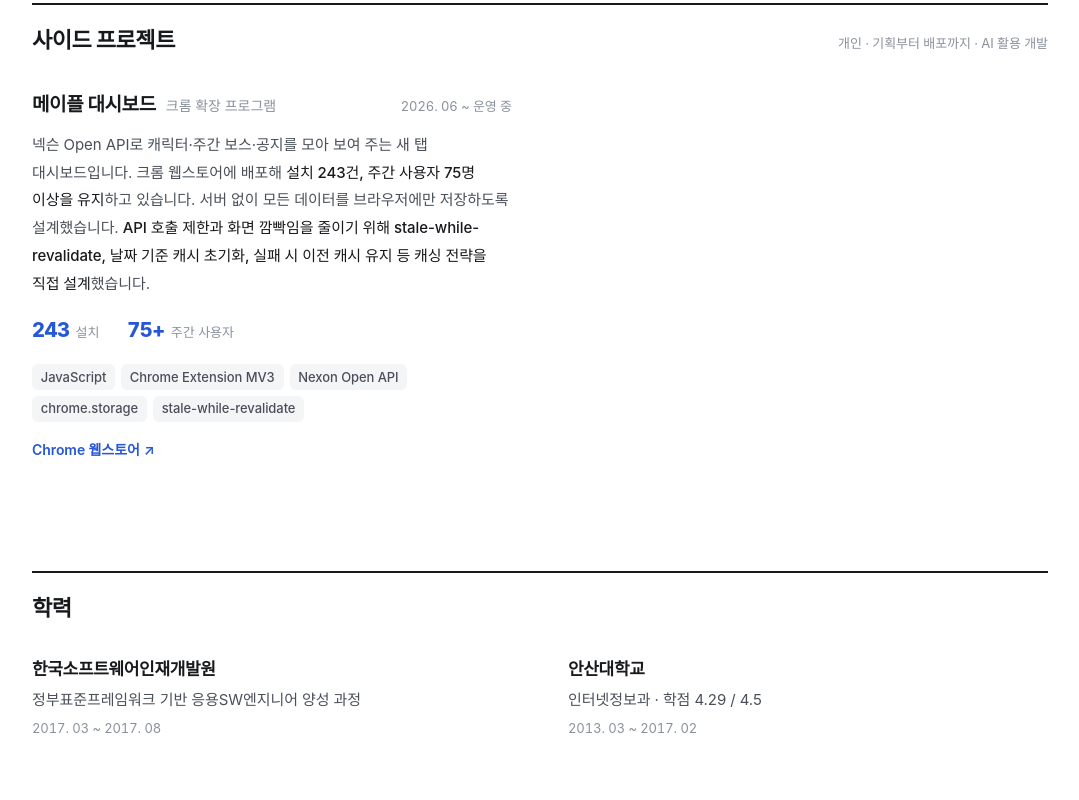
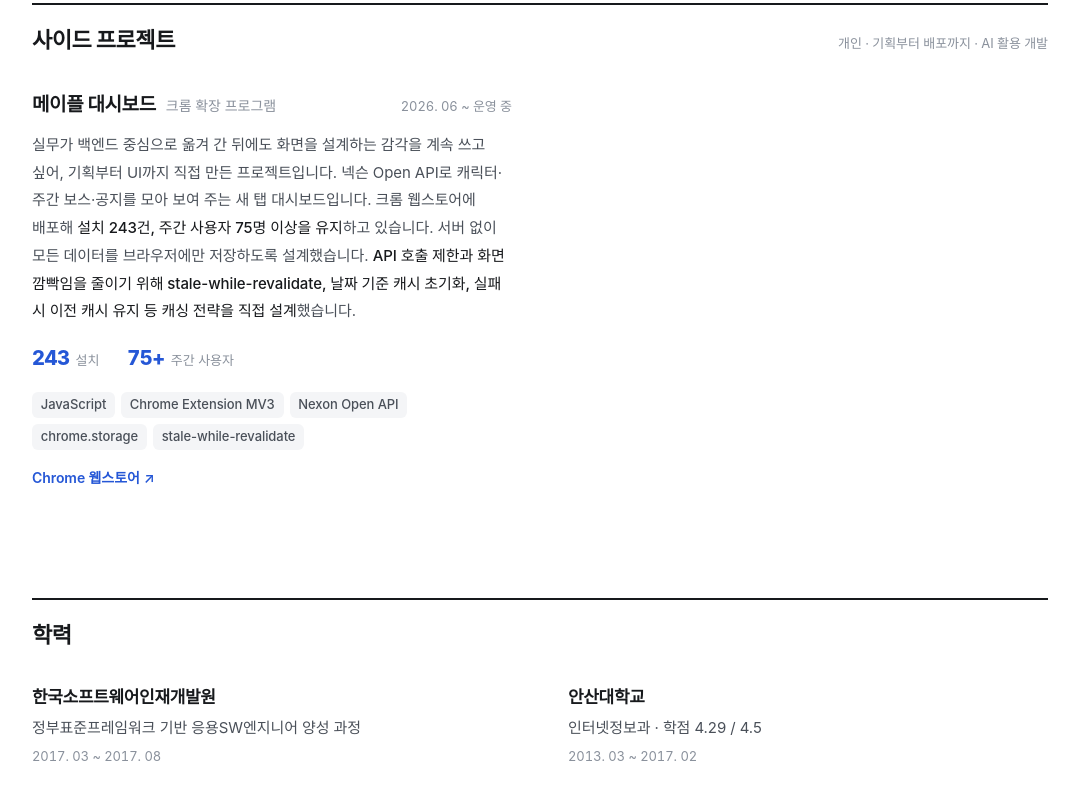
Before and after one commit to kimdonggeol/kimdonggeol.github.io, a plain HTML site: page index.html in a window 1280 px wide. Shown: the part 6316-7116 px from the top of the page, without its empty margins (100-1179 px from the left). Drawn offline with Linux system fonts and the light colour scheme; a web font is replaced by a local one.

Commit message:
Update resume
Co-Authored-By: Claude Opus 5.5 <noreply@anthropic.com>

```diff
--- a/index.html
+++ b/index.html
@@ -707,7 +707,7 @@
       <article class="card">
         <div class="card-head"><h4>메이플 대시보드</h4><span class="sub">크롬 확장 프로그램</span><span class="when">2026. 06 ~ 운영 중</span></div>
         <div class="key">
-          <p>넥슨 Open API로 캐릭터·주간 보스·공지를 모아 보여 주는 새 탭 대시보드입니다. 크롬 웹스토어에 배포해 <strong>설치 243건, 주간 사용자 75명 이상을 유지</strong>하고 있습니다. 서버 없이 모든 데이터를 브라우저에만 저장하도록 설계했습니다. <strong>API 호출 제한과 화면 깜빡임을 줄이기 위해 stale-while-revalidate, 날짜 기준 캐시 초기화, 실패 시 이전 캐시 유지 등 캐싱 전략을 직접 설계</strong>했습니다.</p>
+          <p>실무가 백엔드 중심으로 옮겨 간 뒤에도 화면을 설계하는 감각을 계속 쓰고 싶어, 기획부터 UI까지 직접 만든 프로젝트입니다. 넥슨 Open API로 캐릭터·주간 보스·공지를 모아 보여 주는 새 탭 대시보드입니다. 크롬 웹스토어에 배포해 <strong>설치 243건, 주간 사용자 75명 이상을 유지</strong>하고 있습니다. 서버 없이 모든 데이터를 브라우저에만 저장하도록 설계했습니다. <strong>API 호출 제한과 화면 깜빡임을 줄이기 위해 stale-while-revalidate, 날짜 기준 캐시 초기화, 실패 시 이전 캐시 유지 등 캐싱 전략을 직접 설계</strong>했습니다.</p>
         </div>
         <div class="stats">
           <div><span class="n">243</span><span class="t">설치</span></div>
```
